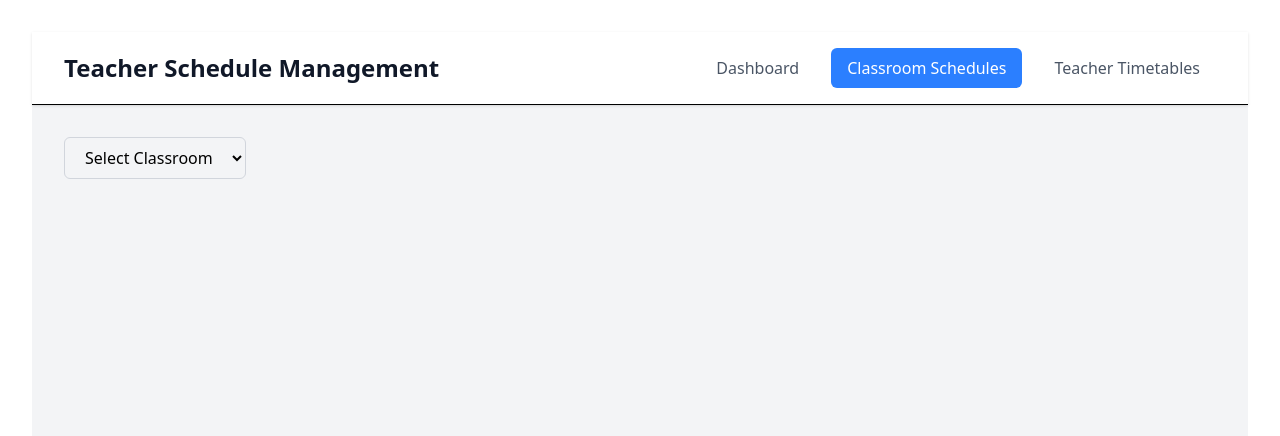
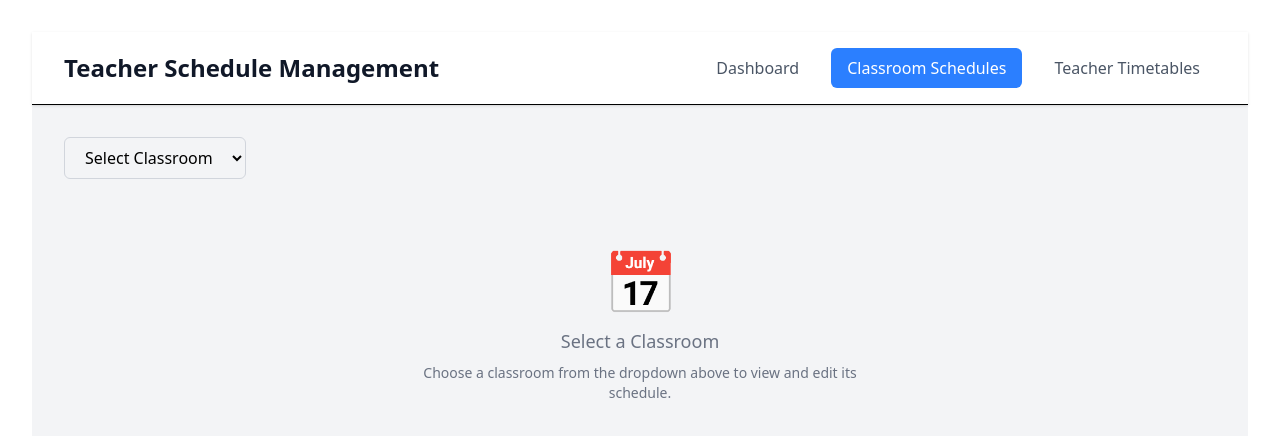
Before and after one commit to SHIBINSHA02/Planora_react, a React (Vite) app: page / in a window 1280 px wide. Both pictures are taken after a click on the button "Classroom Schedules". Shown: the top 436 px of the page. Built offline with nearby package versions, Linux system fonts and the light colour scheme.

Commit message:
alert  system added

```diff
--- a/package.json
+++ b/package.json
@@ -10,6 +10,7 @@
     "preview": "vite preview"
   },
   "dependencies": {
+    "@supabase/supabase-js": "^2.52.1",
     "framer-motion": "^12.23.0",
     "lucide-react": "^0.522.0",
     "react": "^19.1.0",
--- a/src/TeacherScheduleSystem.jsx
+++ b/src/TeacherScheduleSystem.jsx
@@ -1,12 +1,10 @@
 // src/TeacherScheduleSystem.jsx
-// TeacherScheduleSystem.jsx
 import React, { useState } from 'react';
 import Header from './components/Header';
 import DashboardView from './components/DashboardView';
 import ClassroomScheduleView from './components/ClassroomScheduleView';
 import TeacherTimetableView from './components/TeacherTimetableView';
 import { useScheduleData } from './components/hooks/useScheduleData';
-
 
 const TeacherScheduleSystem = () => {
   const [currentView, setCurrentView] = useState('dashboard');
@@ -23,6 +21,8 @@ const TeacherScheduleSystem = () => {
     updateSchedule,
     clearAllSchedules,
     getTeacherTimetable,
+    getAvailableTeachers,
+    isTeacherAvailable,
     autoAssignTeachers,
     exportData
   } = useScheduleData();
@@ -57,6 +57,8 @@ const TeacherScheduleSystem = () => {
             selectedClassroom={selectedClassroom}
             setSelectedClassroom={setSelectedClassroom}
             updateSchedule={updateSchedule}
+            getAvailableTeachers={getAvailableTeachers}
+            isTeacherAvailable={isTeacherAvailable}
           />
         )}
 
--- a/src/components/ClassroomScheduleView.jsx
+++ b/src/components/ClassroomScheduleView.jsx
@@ -10,10 +10,43 @@ const ClassroomScheduleView = ({
   schedules,
   selectedClassroom,
   setSelectedClassroom,
-  updateSchedule
+  updateSchedule,
+  getAvailableTeachers,
+  isTeacherAvailable
 }) => {
   const days = ['Monday', 'Tuesday', 'Wednesday', 'Thursday', 'Friday'];
   const periods = ['Period 1', 'Period 2', 'Period 3', 'Period 4', 'Period 5', 'Period 6'];
+
+  // Function to get available teachers for a specific time slot
+  const getTeachersForTimeSlot = (dayIndex, periodIndex) => {
+    if (!selectedClassroom) return teachers;
+
+    return getAvailableTeachers(dayIndex, periodIndex, parseInt(selectedClassroom));
+  };
+
+  // Function to validate teacher assignment
+  const validateTeacherAssignment = (dayIndex, periodIndex, teacherId) => {
+    if (!selectedClassroom || !teacherId) return true;
+
+    return isTeacherAvailable(parseInt(teacherId), dayIndex, periodIndex, parseInt(selectedClassroom));
+  };
+
+  // Enhanced update schedule with validation
+  const handleUpdateSchedule = (dayIndex, periodIndex, teacherId, subject) => {
+    // If clearing the assignment (empty teacherId), allow it
+    if (!teacherId) {
+      updateSchedule(parseInt(selectedClassroom), dayIndex, periodIndex, teacherId, subject);
+      return;
+    }
+
+    // Validate teacher availability
+    if (validateTeacherAssignment(dayIndex, periodIndex, teacherId)) {
+      updateSchedule(parseInt(selectedClassroom), dayIndex, periodIndex, teacherId, subject);
+    } else {
+      // Show alert or handle conflict
+      alert('This teacher is already assigned to another class at this time slot!');
+    }
+  };
 
   return (
     <div className="space-y-6">
@@ -30,20 +63,54 @@ const ClassroomScheduleView = ({
             </option>
           ))}
         </select>
+
+        {selectedClassroom && (
+          <div className="text-sm text-gray-600">
+            Showing schedule for {classrooms.find(c => c.id === parseInt(selectedClassroom))?.name}
+          </div>
+        )}
       </div>
 
       {selectedClassroom && schedules[selectedClassroom] && (
+        <div className="space-y-4">
+          {/* Legend/Info */}
+          <div className="bg-blue-50 border border-blue-200 rounded-lg p-4">
+            <h3 className="text-sm font-medium text-blue-800 mb-2">Schedule Information</h3>
+            <p className="text-xs text-blue-600">
+              Only available teachers are shown in the dropdown for each time slot to prevent scheduling conflicts.
+            </p>
+          </div>
+
           <ScheduleTable
             scheduleData={schedules[selectedClassroom]}
             days={days}
             periods={periods}
             teachers={teachers}
             subjects={subjects}
-          onUpdateSchedule={(dayIndex, periodIndex, teacherId, subject) =>
-            updateSchedule(parseInt(selectedClassroom), dayIndex, periodIndex, teacherId, subject)
-          }
+            onUpdateSchedule={handleUpdateSchedule}
+            getTeachersForTimeSlot={getTeachersForTimeSlot}
+            validateTeacherAssignment={validateTeacherAssignment}
             type="classroom"
           />
+        </div>
+      )}
+
+      {selectedClassroom && !schedules[selectedClassroom] && (
+        <div className="text-center py-8 text-gray-500">
+          <p>No schedule data found for this classroom.</p>
+        </div>
+      )}
+
+      {!selectedClassroom && (
+        <div className="text-center py-12 text-gray-500">
+          <div className="max-w-md mx-auto">
+            <div className="text-6xl mb-4">📅</div>
+            <h3 className="text-lg font-medium mb-2">Select a Classroom</h3>
+            <p className="text-sm">
+              Choose a classroom from the dropdown above to view and edit its schedule.
+            </p>
+          </div>
+        </div>
       )}
     </div>
   );
--- a/src/components/QuickActions.jsx
+++ b/src/components/QuickActions.jsx
@@ -1,3 +1,4 @@
+// src/components/QuickActions.jsx
 // components/QuickActions.jsx
 import React from 'react';
 import { Calendar, Download, RotateCcw } from 'lucide-react';
--- a/src/components/hooks/useScheduleData.js
+++ b/src/components/hooks/useScheduleData.js
@@ -75,6 +75,28 @@ export const useScheduleData = () => {
     return false;
   };
 
+  // Get available teachers for a specific day and period (excluding current classroom)
+  const getAvailableTeachers = (dayIndex, periodIndex, currentClassroomId = null) => {
+    return teachers.filter(teacher => {
+      // Check if teacher is already assigned at this day/period in any classroom
+      for (const classroomId of Object.keys(schedules)) {
+        // Skip the current classroom if we're editing an existing assignment
+        if (currentClassroomId && parseInt(classroomId) === currentClassroomId) {
+          continue;
+        }
+
+        const classroomSchedule = schedules[classroomId];
+        if (classroomSchedule[dayIndex] && classroomSchedule[dayIndex][periodIndex]) {
+          const period = classroomSchedule[dayIndex][periodIndex];
+          if (period.teacherId === teacher.id) {
+            return false; // Teacher is already assigned elsewhere
+          }
+        }
+      }
+      return true; // Teacher is available
+    });
+  };
+
   // Update schedule assignment
   const updateSchedule = (classroomId, dayIndex, periodIndex, teacherId, subject) => {
     const teacher = teachers.find(t => t.id === parseInt(teacherId));
@@ -123,19 +145,53 @@ export const useScheduleData = () => {
     return timetable;
   };
 
-  // Auto-assign teachers (basic algorithm)
+  // Check if a teacher is available at a specific time slot
+  const isTeacherAvailable = (teacherId, dayIndex, periodIndex, excludeClassroomId = null) => {
+    for (const classroomId of Object.keys(schedules)) {
+      if (excludeClassroomId && parseInt(classroomId) === excludeClassroomId) {
+        continue;
+      }
+
+      const classroomSchedule = schedules[classroomId];
+      if (classroomSchedule[dayIndex] && classroomSchedule[dayIndex][periodIndex]) {
+        const period = classroomSchedule[dayIndex][periodIndex];
+        if (period.teacherId === teacherId) {
+          return false;
+        }
+      }
+    }
+    return true;
+  };
+
+  // Auto-assign teachers (improved algorithm with conflict checking)
   const autoAssignTeachers = () => {
     const newSchedules = { ...schedules };
 
     classrooms.forEach(classroom => {
       const schedule = newSchedules[classroom.id];
 
-      // Simple distribution algorithm
-      let teacherIndex = 0;
       schedule.forEach((day, dayIndex) => {
         day.forEach((period, periodIndex) => {
           if (!period.teacherId) {
-            const teacher = teachers[teacherIndex % teachers.length];
+            // Find available teachers for this time slot
+            const availableTeachers = teachers.filter(teacher => {
+              // Check if teacher is available at this time across all classrooms
+              for (const otherClassroomId of Object.keys(newSchedules)) {
+                if (parseInt(otherClassroomId) === classroom.id) continue;
+
+                const otherSchedule = newSchedules[otherClassroomId];
+                if (otherSchedule[dayIndex] && otherSchedule[dayIndex][periodIndex]) {
+                  const otherPeriod = otherSchedule[dayIndex][periodIndex];
+                  if (otherPeriod.teacherId === teacher.id) {
+                    return false;
+                  }
+                }
+              }
+              return true;
+            });
+
+            if (availableTeachers.length > 0) {
+              const teacher = availableTeachers[Math.floor(Math.random() * availableTeachers.length)];
               const subject = teacher.subjects[Math.floor(Math.random() * teacher.subjects.length)];
 
               schedule[dayIndex][periodIndex] = {
@@ -143,7 +199,7 @@ export const useScheduleData = () => {
                 subject: subject,
                 teacherId: teacher.id
               };
-            teacherIndex++;
+            }
           }
         });
       });
@@ -181,6 +237,8 @@ export const useScheduleData = () => {
     updateSchedule,
     clearAllSchedules,
     getTeacherTimetable,
+    getAvailableTeachers,
+    isTeacherAvailable,
     autoAssignTeachers,
     exportData
   };
```
Also changed, not shown: src/api/dataforword.js (added), src/api/datastorage.js (added), 1 other file (tests, documents, lock files or other folders). Lines whose indentation alone changed are shown as unchanged.
